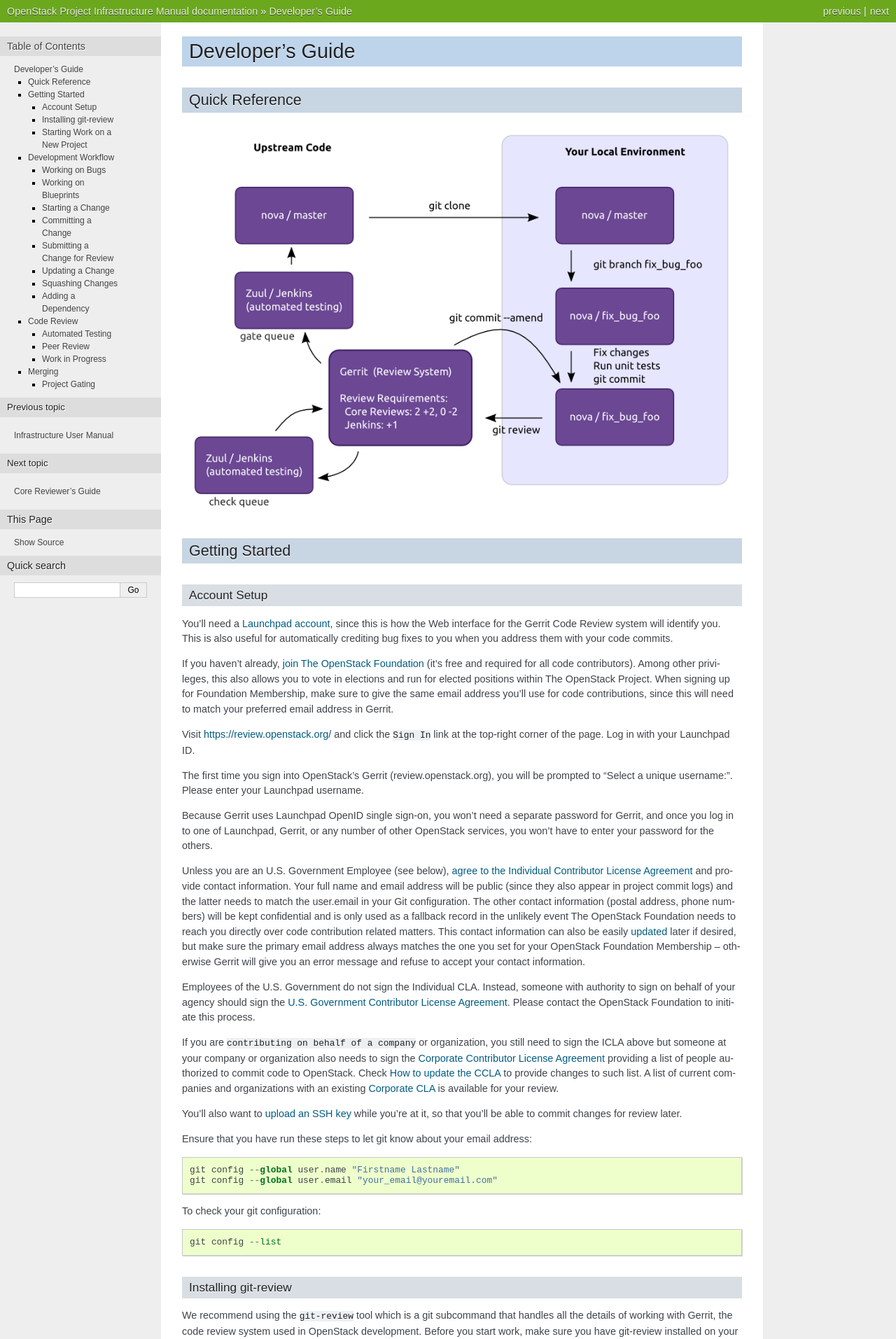
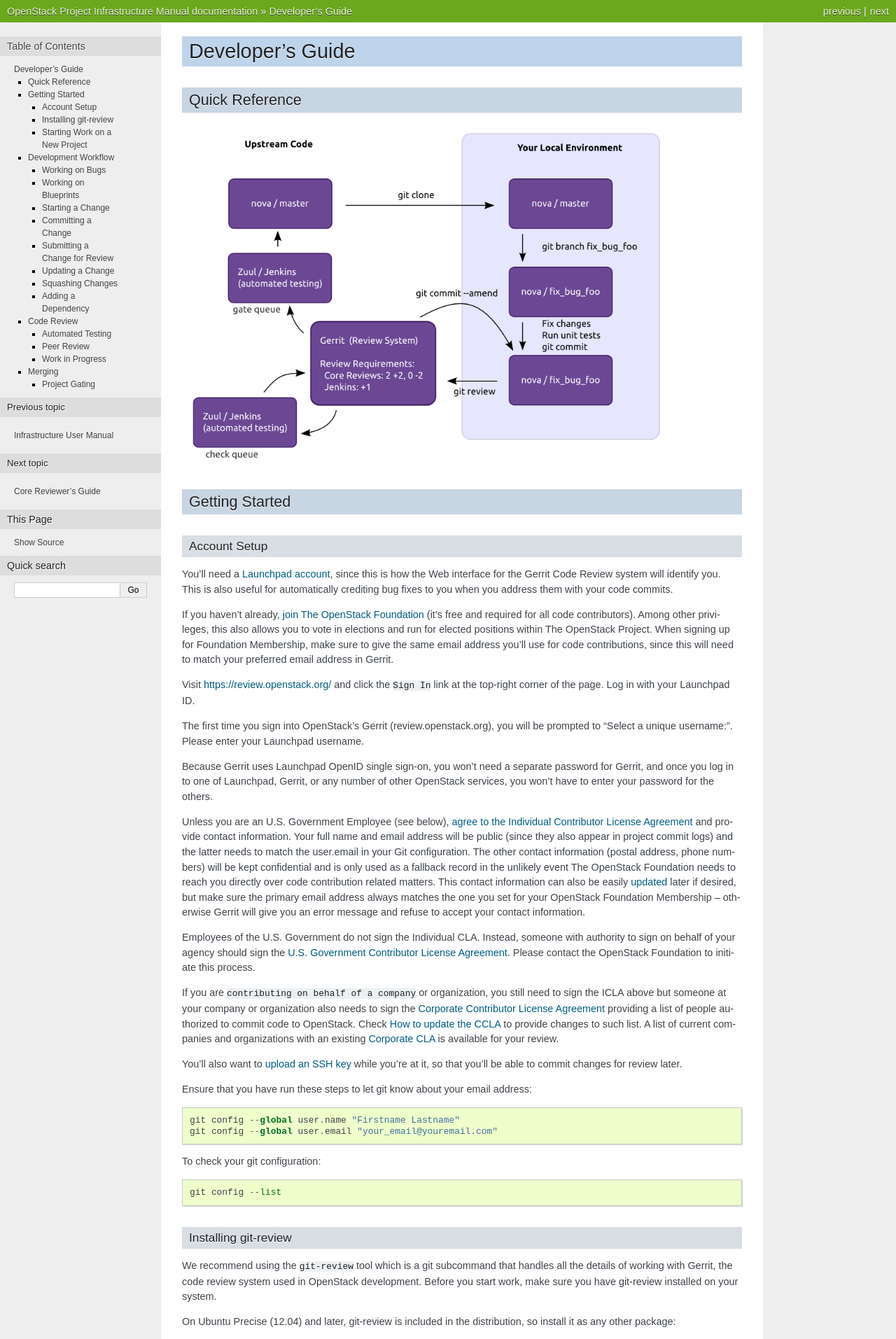
Before and after one commit to openstack-archive/infra-manual, a Sphinx documentation site: the page built from doc/source/developers.rst, in a window 1280 px wide. Shown: the top 1913 px of the page at 70% size. Built offline with Sphinx 7.4.7, drawn with Linux system fonts in a browser that asks for light colours.

Commit message:
Changed width of the image at the top of the page
The images size was forcing it off the edge of the page. This change
makes it fit with the text below.

Change-Id: I74b75148f5b145b9881c982e370afc0c1ab38f27

```diff
--- a/doc/source/developers.rst
+++ b/doc/source/developers.rst
@@ -8,6 +8,7 @@
 Quick Reference
 ===============
 .. image:: code_review.png
+   :width: 700 px
 
 Getting Started
 ===============
```
